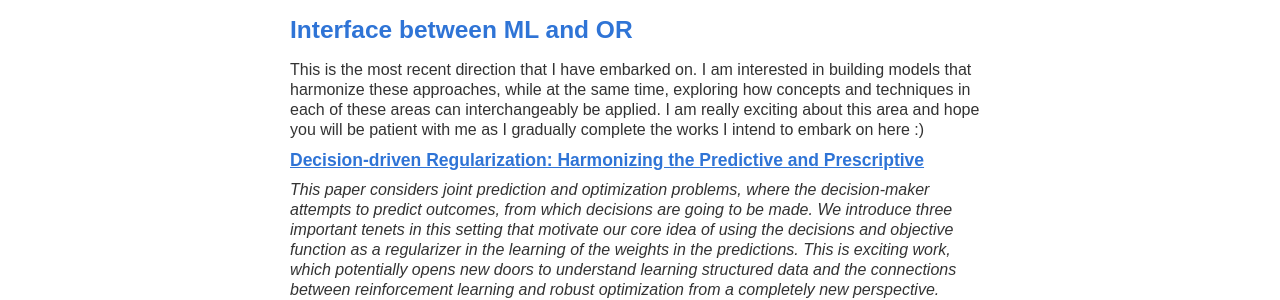
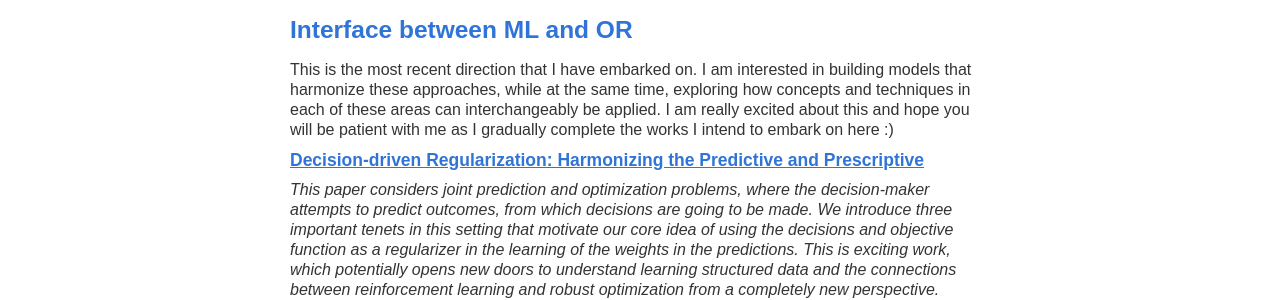
Before and after one commit to gg-ed/gg-ed.github.io, a Jekyll site: the page built from pages/research.md, in a window 1280 px wide and 900 px high. Shown: the part 272-572 px from the top of the window. Built offline with Jekyll 4.4.1, drawn with Linux system fonts in a browser that asks for light colours.

Commit message:
Fixed typoes

```diff
--- a/pages/research.md
+++ b/pages/research.md
@@ -10,7 +10,7 @@ I have two broad research directions. The first and more recent one is angled to
 
 ### Interface between ML and OR
 
-This is the most recent direction that I have embarked on. I am interested in building models that harmonize these approaches, while at the same time, exploring how concepts and techniques in each of these areas can interchangeably be applied. I am really exciting about this area and hope you will be patient with me as I gradually complete the works I intend to embark on here :)
+This is the most recent direction that I have embarked on. I am interested in building models that harmonize these approaches, while at the same time, exploring how concepts and techniques in each of these areas can interchangeably be applied. I am really excited about this and hope you will be patient with me as I gradually complete the works I intend to embark on here :)
 
 #### <u> Decision-driven Regularization: Harmonizing the Predictive and Prescriptive
 *This paper considers joint prediction and optimization problems, where the decision-maker attempts to predict outcomes, from which decisions are going to be made. We introduce three important tenets in this setting that motivate our core idea of using the decisions and objective function as a regularizer in the learning of the weights in the predictions. This is exciting work, which potentially opens new doors to understand learning structured data and the connections between reinforcement learning and robust optimization from a completely new perspective.*
```
